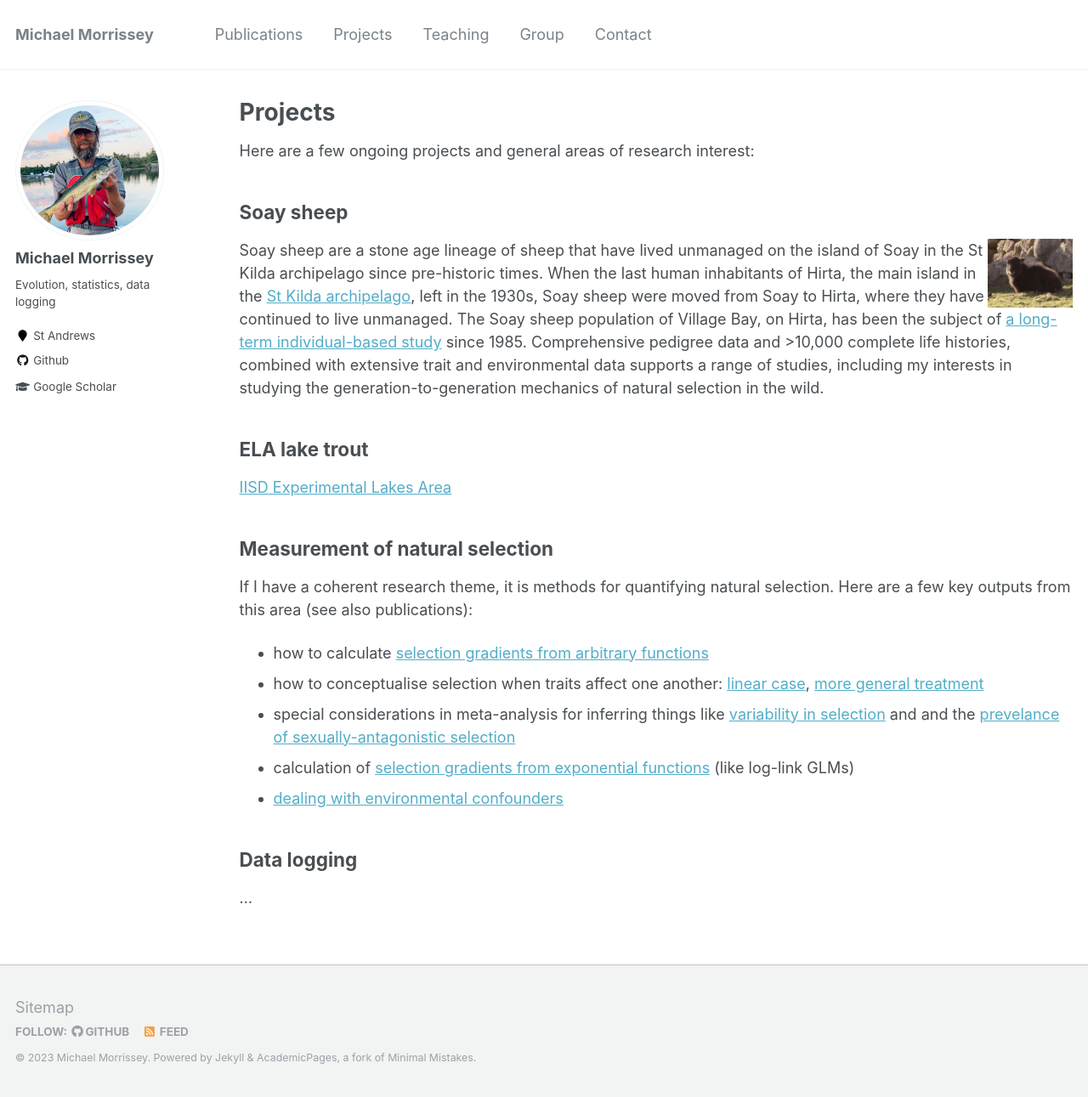
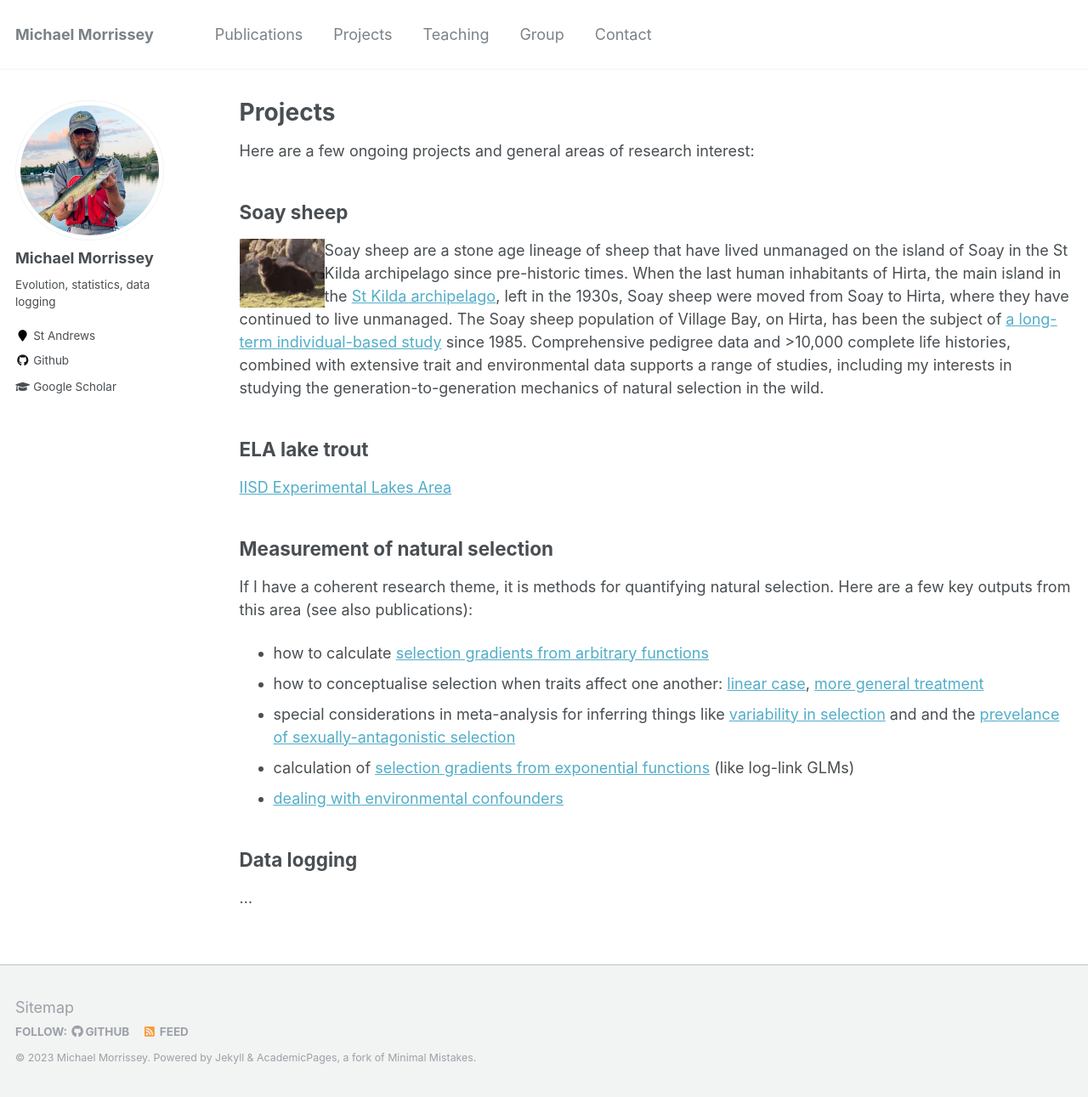
Before and after one commit to mbmorrissey/mbmorrissey.github.io, a Jekyll site: the page built from _pages/projects.md, in a window 1280 px wide and 1291 px high. Shown: the whole window at 85% size. Built offline with Jekyll 4.4.1, drawn with Linux system fonts in a browser that asks for light colours.

Commit message:
Update projects.md

```diff
--- a/_pages/projects.md
+++ b/_pages/projects.md
@@ -10,7 +10,7 @@
 
 ## Soay sheep
 
-<img align="right" width="100" height="100" src="/files/small_chewing.gif">
+<img align="left" width="100" height="100" src="/files/small_chewing.gif">
 Soay sheep are a stone age lineage of sheep that have lived unmanaged on the island of Soay in the St Kilda archipelago since pre-historic times.  When the last human inhabitants of Hirta, the main island in the [St Kilda archipelago](https://www.nts.org.uk/visit/places/st-kilda), left in the 1930s, Soay sheep were moved from Soay to Hirta, where they have continued to live unmanaged.  The Soay sheep population of Village Bay, on Hirta, has been the subject of [a long-term individual-based study](https://soaysheep.bio.ed.ac.uk/) since 1985.  Comprehensive pedigree data and >10,000 complete life histories, combined with extensive trait and environmental data supports a range of studies, including my interests in studying the generation-to-generation mechanics of natural selection in the wild.
 
 ## ELA lake trout
```
